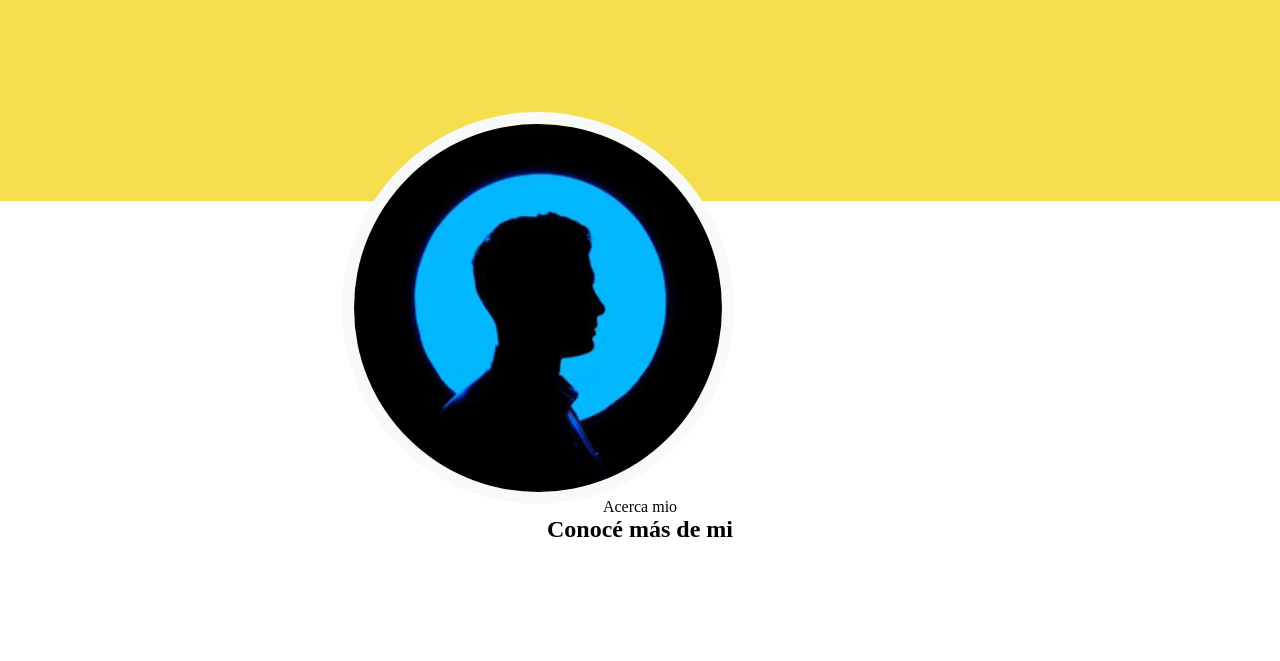
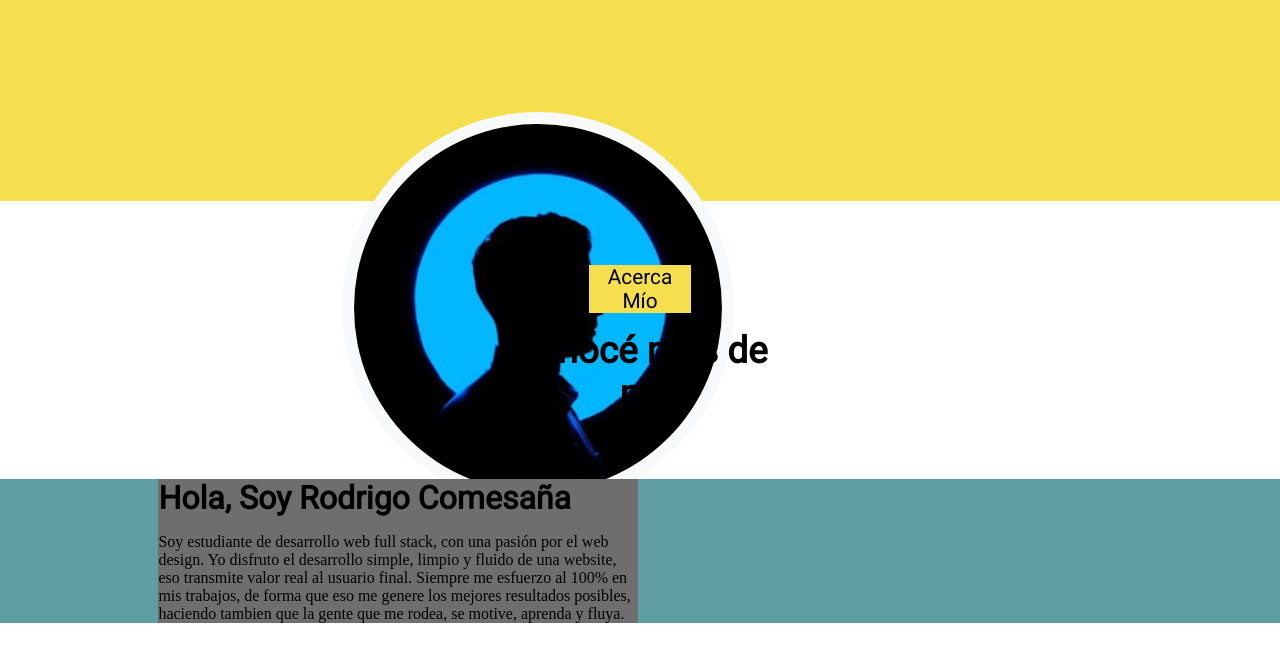
Before and after one commit to rodrixxxxx/TP1-webPortfolio, a plain HTML site: page index.html in a window 1280 px wide. Shown: the part 489-1150 px from the top of the page. Drawn offline with nearby package versions, Linux system fonts and the light colour scheme.

Commit message:
section2 v2

```diff
--- a/css/style.css
+++ b/css/style.css
@@ -68,9 +68,8 @@ body header div nav a{
     width: 100%;
     height: 40rem;
     background-color: white;
-    justify-content: center;
+
     flex-direction: column;
-    flex-wrap: wrap;
 }
 .section3{
     display: flex;
@@ -163,13 +162,40 @@ footer{
 }
 /*-SECTION2--------------------------------*/
 .div1Section2{
-
+    padding: 0px;
+    margin-bottom: 4rem;
+    margin-left: 40%;
+    margin-right: 40%;
 }
 .p1Section2{
     text-align: center;
+    background-color: #f5df4e;
+    margin-left: 30%;
+    margin-right: 30%;
+    margin-bottom: 1rem;
+    margin-top: 4rem;
+    font-size: 1.3rem;
+    font-family: 'Roboto', sans-serif;
 }
 .h1Section2{
     text-align: center;
+    font-size: 2.3rem;
+    font-family: 'Roboto', sans-serif;
+}
+.h2Section2{
+    font-size: 2rem;
+    font-family: 'Roboto', sans-serif;
+    margin-bottom: 1rem;
+}
+.div2Section2{
+    background-color: cadetblue;
+    display: flex;
+    justify-content: space-around;
+}
+.div1Div2Section2{
+    margin-right: 13%;
+    width: 30rem;
+    background-color: #6e6e6e;
 }
 /*-SECTION3--------------------------------*/
 /*-SECTION4--------------------------------*/
--- a/index.html
+++ b/index.html
@@ -41,12 +41,15 @@
 
         </section>
         <section class="section2">
-            <div>
-                <p class="p1Section2">Acerca mio</p>
+            <div class="div1Section2">
+                <p class="p1Section2">Acerca Mío</p>
                 <h1 class="h1Section2">Conocé más de mi</h1>
             </div>
-            <div>
-                <div></div>
+            <div class="div2Section2">
+                <div class="div1Div2Section2">
+                    <h2 class="h2Section2">Hola, Soy Rodrigo Comesaña</h2>
+                    <p>Soy estudiante de desarrollo web full stack, con una pasión por el web design. Yo disfruto el desarrollo simple, limpio y fluido de una website, eso transmite valor real al usuario final. Siempre me esfuerzo al 100% en mis trabajos, de forma que eso me genere los mejores resultados posibles, haciendo tambien que la gente que me rodea, se motive, aprenda y fluya.</p>
+                </div>
                 <div></div>
             </div>
             <div>
```
